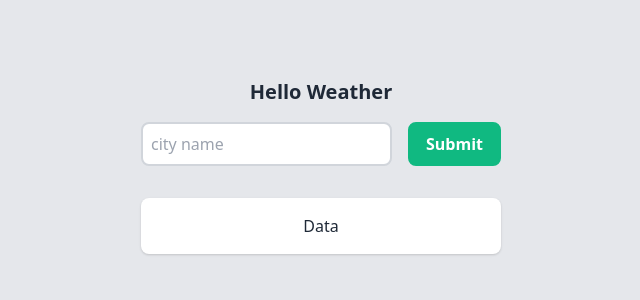
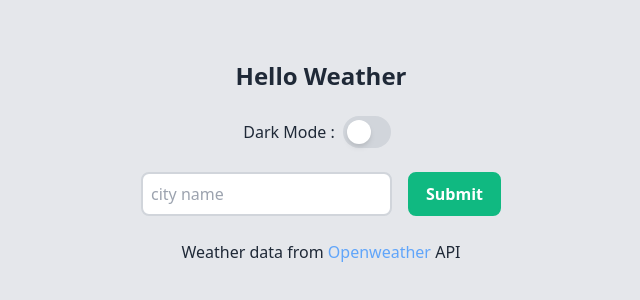
Before and after one commit to asfian99/hello-weather, a React (Create React App) app: page / in a window 1280 px wide. Shown: the part 226-526 px from the top of the page, without its empty margins (319-959 px from the left). Built offline with nearby package versions, Linux system fonts and the light colour scheme.

Commit message:
completed + dark mode working

```diff
--- a/src/App.js
+++ b/src/App.js
@@ -5,22 +5,63 @@ const API_KEY = "f94ae2cc03c6b614017e6b6263489f71";
 
 function App() {
   const [city, setCity] = useState("");
-  const [weatherData, setWeatherData] = useState({});
-  // console.log(city);
+  const [dark, setDark] = useState(false);
+  const [showData, setShowData] = useState(false);
+  const [weatherData, setWeatherData] = useState({
+    coord: {
+      lon: null,
+      lat: null,
+    },
+    weather: [
+      {
+        main: "",
+        description: "",
+      },
+    ],
+    main: {
+      temp: null,
+      humidity: null,
+    },
+    wind: {
+      speed: null,
+    },
+    name: "",
+  });
 
+  // console.log(dark);
   const handleSubmit = async (e) => {
     e.preventDefault();
     const data = await fetch(
-      `http://api.openweathermap.org/data/2.5/weather?q=${city}&appid=${API_KEY}`
+      `http://api.openweathermap.org/data/2.5/weather?q=${city}&units=metric&appid=${API_KEY}`
     );
     const newData = await data.json();
     setWeatherData(newData);
+    setShowData(true);
+    setCity("");
   };
 
   return (
-    <div className="">
+    <div className={dark ? "dark" : ""}>
       <div className="flex flex-col h-screen mx-auto text-gray-800 dark:text-gray-200 bg-gray-200 dark:bg-gray-800 justify-center items-center">
-        <h1 className="my-4 text-xl font-semibold">Hello Weather</h1>
+        <h1 className="text-2xl font-semibold">Hello Weather</h1>
+
+        {/* Dark mode switch */}
+        <div className="my-4 flex flex-row items-center">
+          Dark Mode :
+          <div
+            onClick={() => setDark(!dark)}
+            className={`m-2 w-12 h-8 flex items-center bg-gray-300 rounded-full p-1 ${
+              dark ? `bg-gray-600` : ``
+            }`}
+          >
+            <div
+              className={`bg-white w-6 h-6 rounded-full shadow-md ${
+                dark ? `transform translate-x-4 bg-gray-200` : ``
+              } `}
+            ></div>
+          </div>
+        </div>
+
         <form onSubmit={handleSubmit}>
           <input
             type="text"
@@ -35,8 +76,20 @@ function App() {
           >
             Submit
           </button>
-          <Data data={weatherData} />
         </form>
+
+        {showData ? <Data data={weatherData} /> : undefined}
+
+        <footer className="my-4 p-2 text-center">
+          Weather data from{" "}
+          <a
+            href="https://openweathermap.org/"
+            className="text-blue-400 hover:text-blue-500"
+          >
+            Openweather
+          </a>{" "}
+          API
+        </footer>
       </div>
     </div>
   );
--- a/src/components/Data.js
+++ b/src/components/Data.js
@@ -1,10 +1,21 @@
 const Data = ({ data }) => {
-  const { name, timezone } = data;
+  const { coord, weather, wind, main, name } = data;
   return (
     <div className="my-8 mx-2 p-4 bg-white dark:bg-gray-700 rounded-lg shadow flex flex-col justify-center items-center">
-      <h2>Data</h2>
-      <h2 className="text-xl font-bold">{name}</h2>
-      <h2>{timezone}</h2>
+      <p className="text-lg font-semibold">{name}</p>
+      <p>
+        ( {coord.lon}, {coord.lat} )
+      </p>
+      <p className="mt-2 text-2xl font-bold">{weather[0].main}</p>
+      <p className="mb-2 capitalize text-lg font-medium">
+        {weather[0].description}
+      </p>
+      <p>
+        Temperature: <b>{main.temp} C</b>, humidity: <b>{main.humidity} %</b>
+      </p>
+      <p>
+        Wind Speed: <b>{wind.speed} m/s</b>
+      </p>
     </div>
   );
 };
```
Also changed, not shown: 1 other file (tests, documents, lock files or other folders).
